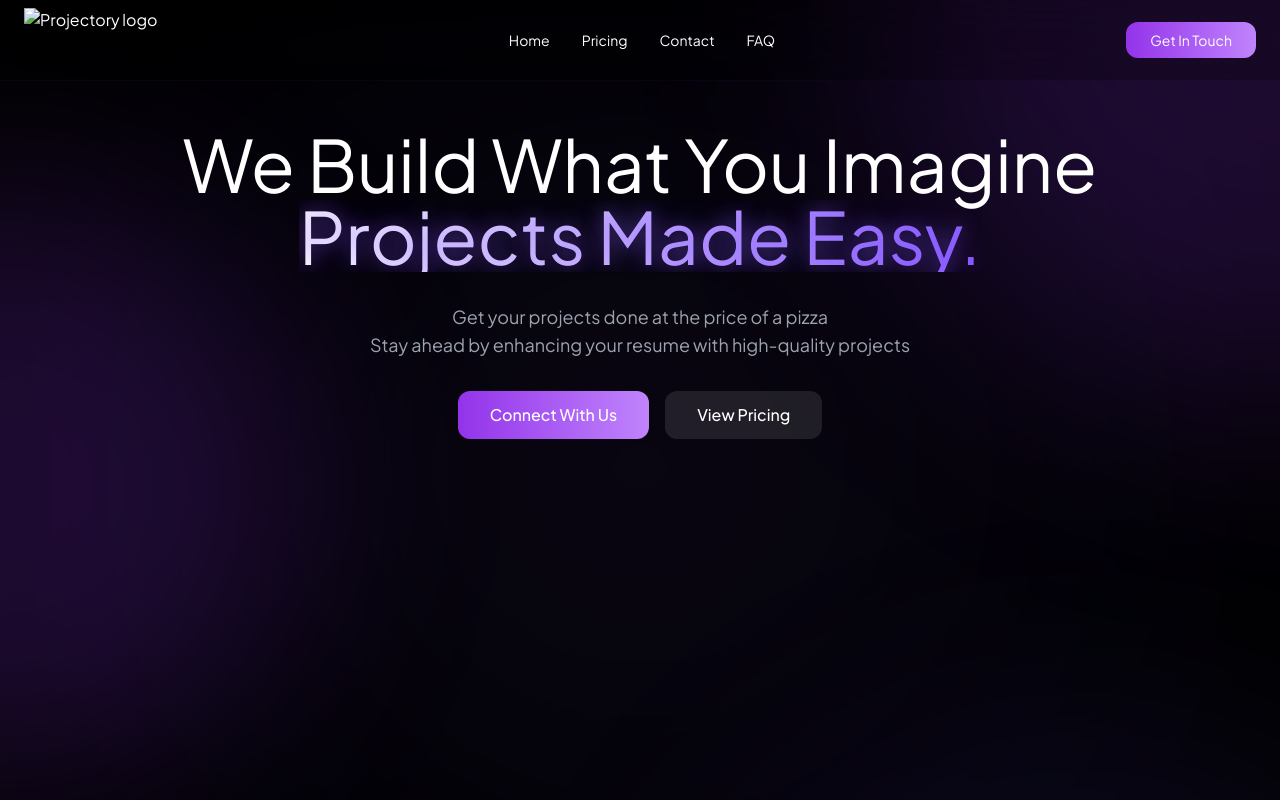
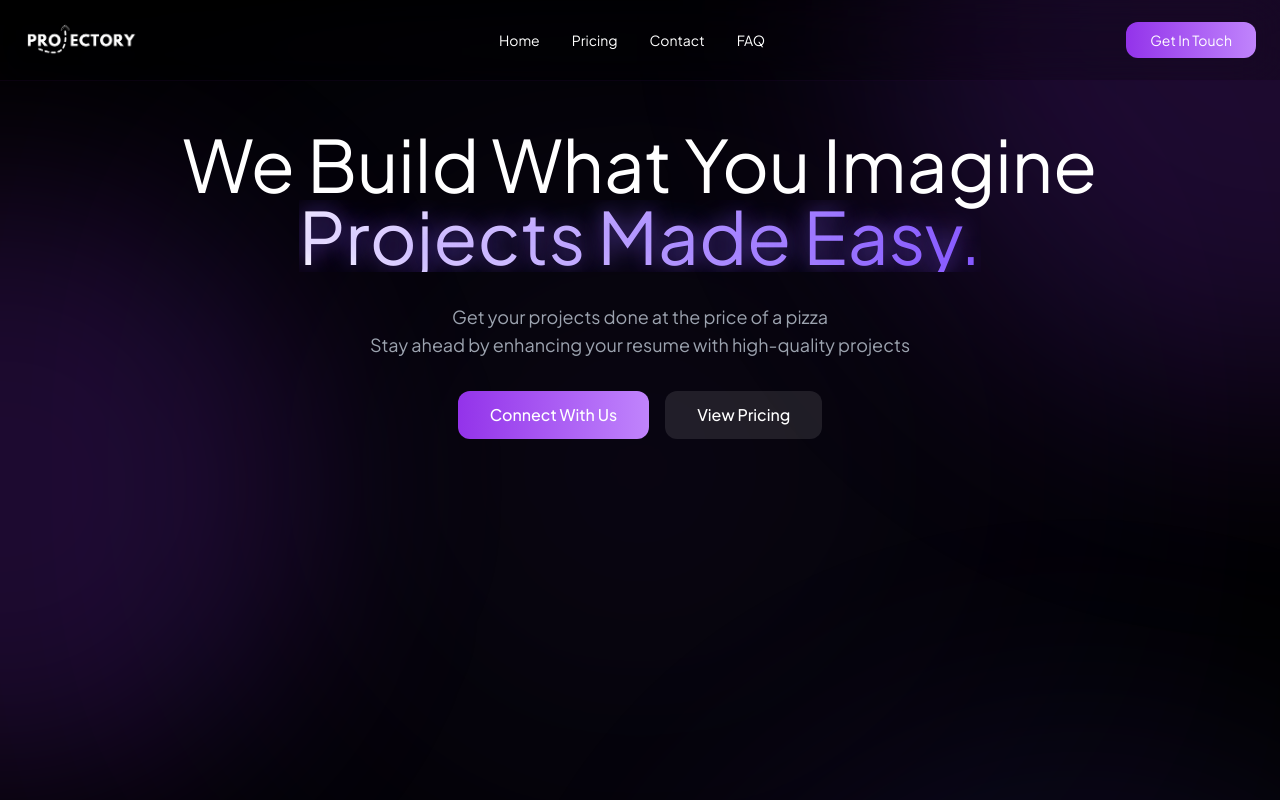
Before and after one commit to Adityism/ProjectoryFD, a plain HTML site: page index.html in a window 1280 px wide. Shown: the top 800 px of the page. Drawn offline with nearby package versions, Linux system fonts and the light colour scheme; some packages are replaced by stand-ins of ours; a script that the page names is missing.

Commit message:
Update index.html

```diff
--- a/index.html
+++ b/index.html
@@ -770,7 +770,7 @@
     <nav aria-label="Primary Navigation" class="max-w-[1280px] mx-auto flex items-center justify-between px-6 py-2">
       <div class="flex items-center justify-between w-full gap-8">
         <a class="flex items-center" href="#home">
-          <img alt="Projectory logo" class="h-16 w-auto object-contain hoer:opacity-90 transition-opacity" src="images/1logo.png"/>
+          <img alt="Projectory logo" class="h-16 w-auto object-contain hoer:opacity-90 transition-opacity" src="1logo.png"/>
         </a>
         <ul class="hidden md:flex space-x-8 text-sm font-normal">
           <li><a class="text-white hover:text-purple-400 transition-colors" href="#home">Home</a></li>
@@ -1360,7 +1360,7 @@
         <div class="flex flex-col items-start">
           <!-- Logo -->
           <div class="flex flex-col items-center md:items-start w-full mb-6">
-            <img alt="Projectory logo" class="h-12 w-auto mb-4" src="images/1logo.png" />
+            <img alt="Projectory logo" class="h-12 w-auto mb-4" src="1logo.png" />
             <p class="text-gray-400 text-center md:text-left">
               Get your projects done at the price of a pizza.<br/>
               Stay ahead by enhancing your resume with high-quality projects.
```
